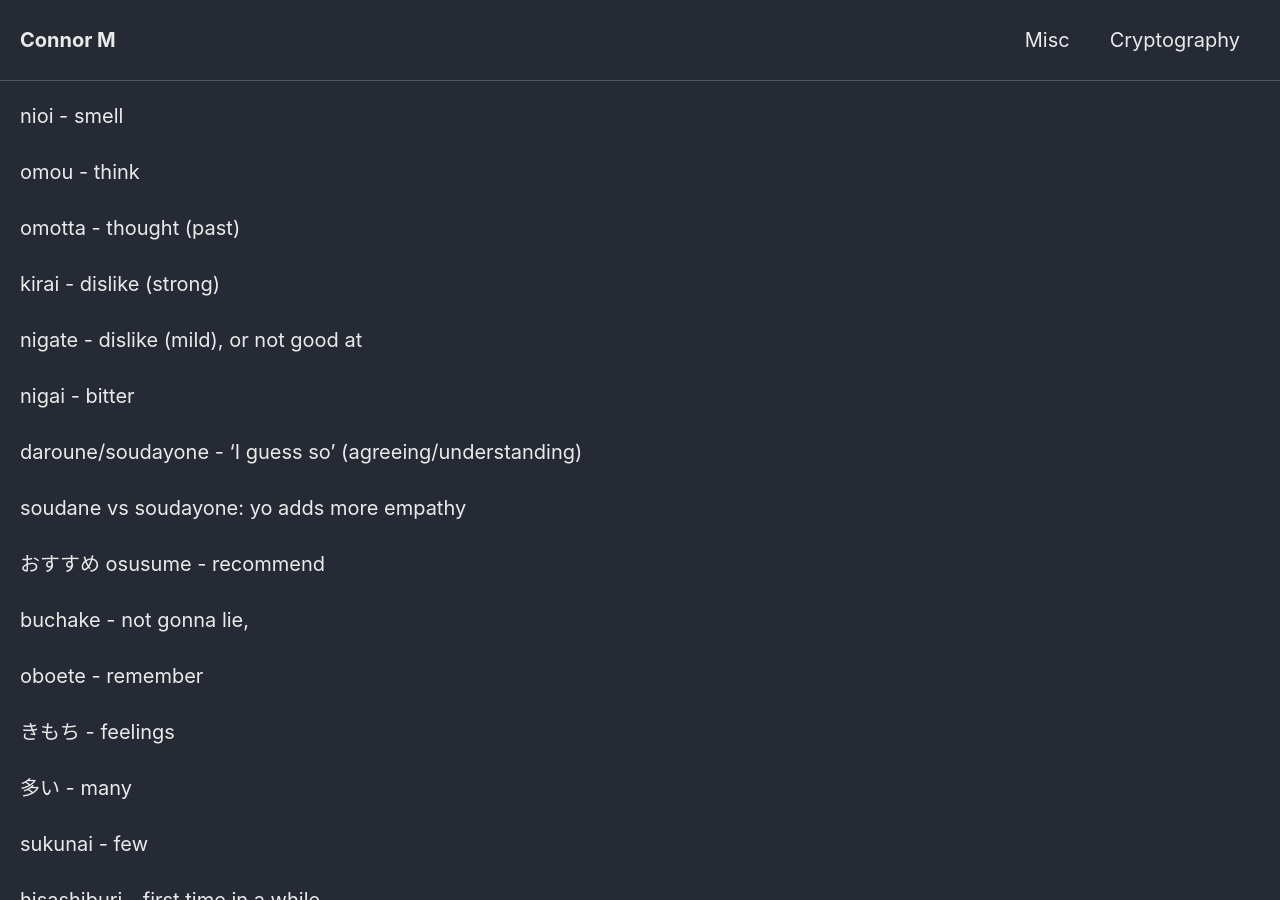
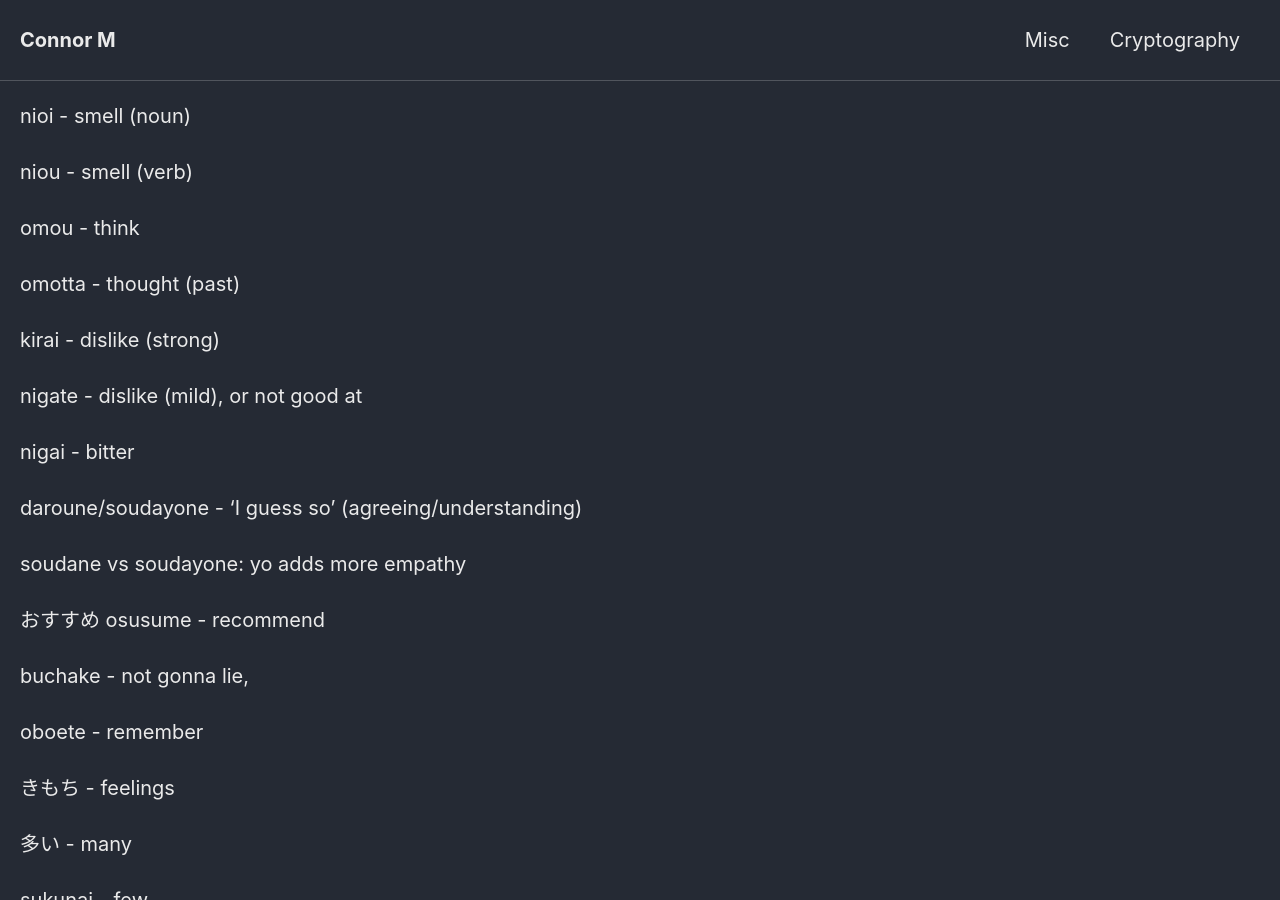
Before and after one commit to Connor-McCartney/Connor-McCartney.github.io, a Jekyll site: the page built from _pages/misc/japanese.md, in a window 1280 px wide and 900 px high. Built offline with Jekyll 4.4.1, drawn with Linux system fonts in a browser that asks for light colours; cached includes are drawn as plain includes; our own code applies the rules of GitHub Pages for plain Markdown files.

Commit message:
Update japanese.md

```diff
--- a/_pages/misc/japanese.md
+++ b/_pages/misc/japanese.md
@@ -1,4 +1,6 @@
-nioi - smell
+nioi - smell (noun)
+
+niou - smell (verb)
 
 omou - think
 
```
